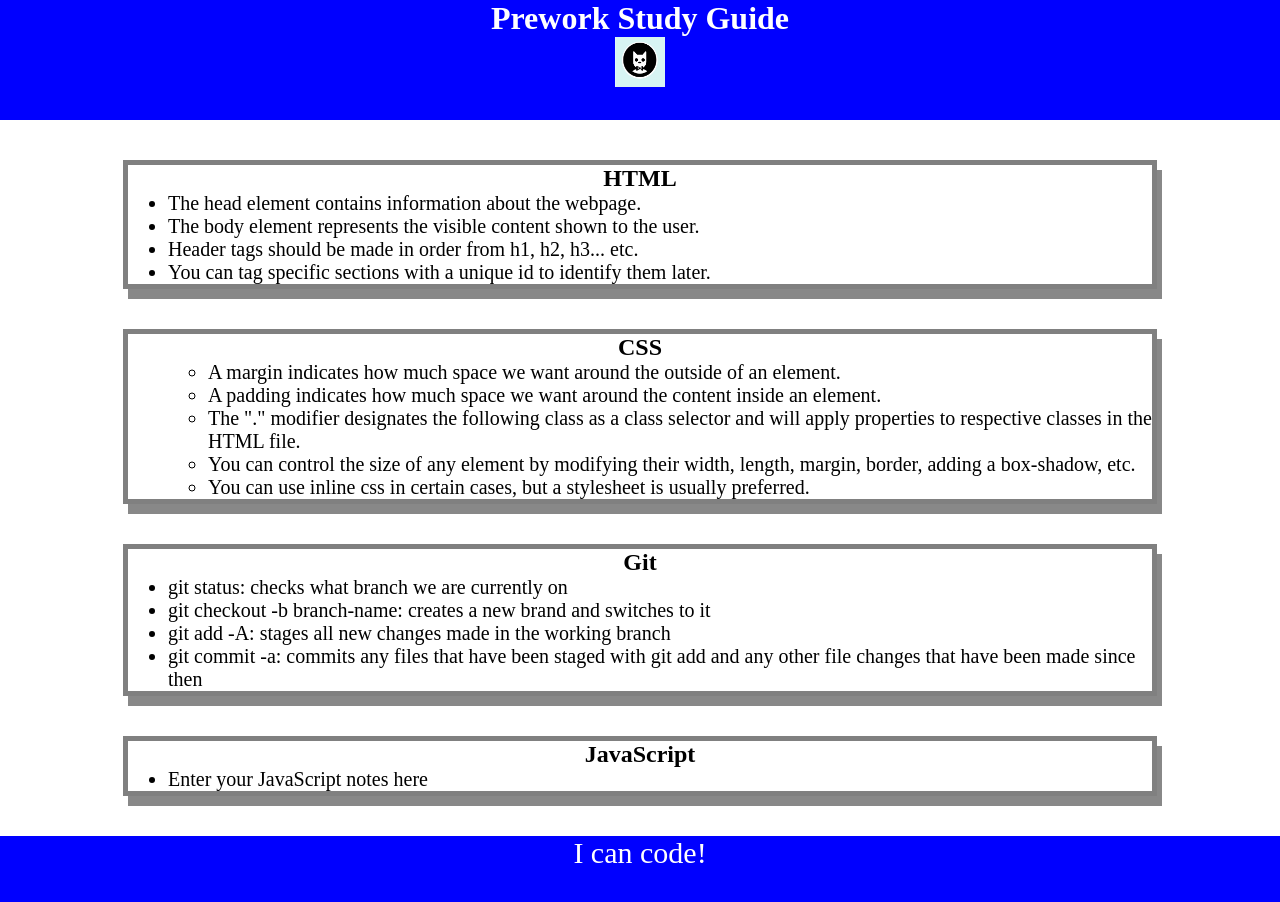
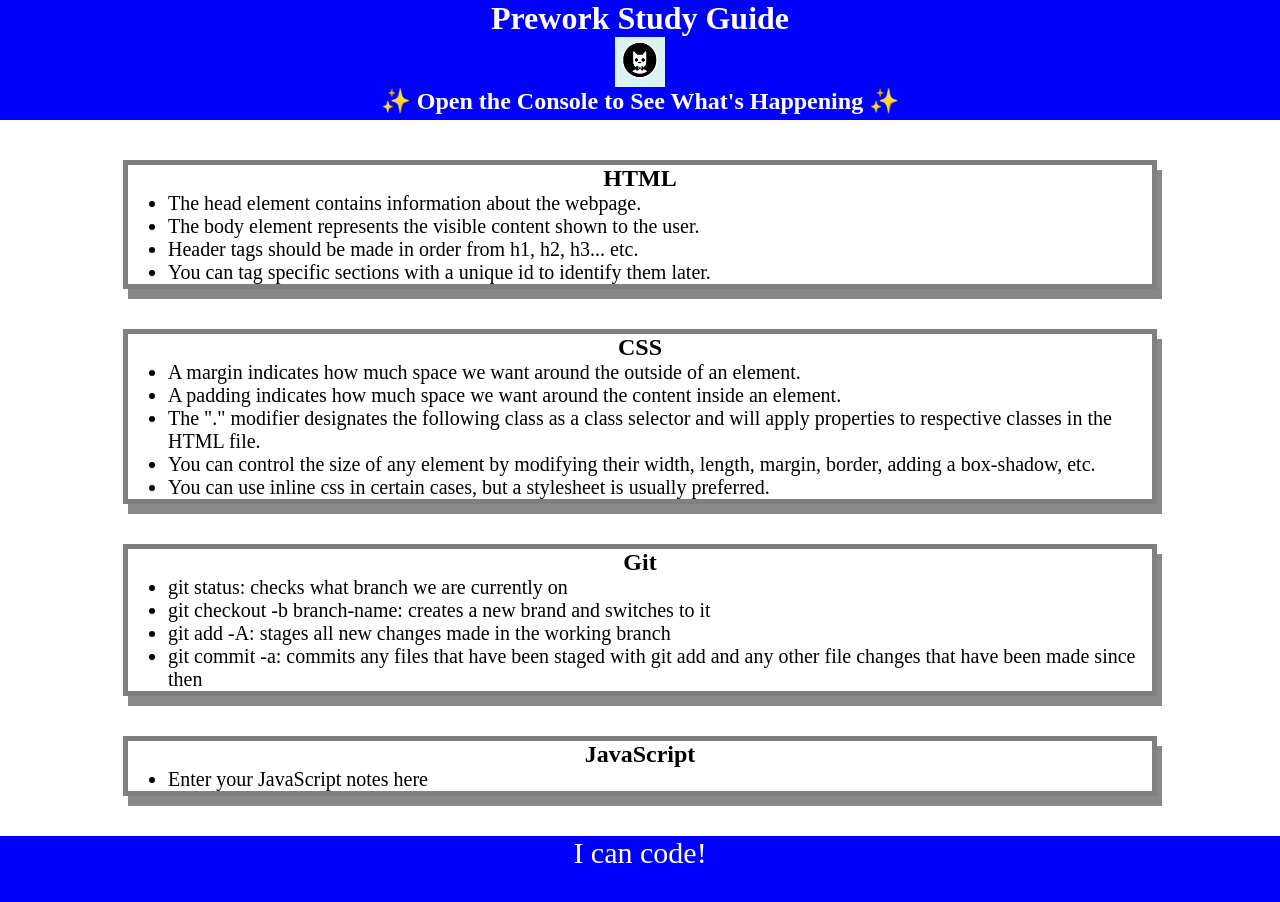
Before and after one commit to PeterKim89/prework-study-guide, a plain HTML site: page index.html in a window 1280 px wide. Drawn offline with Linux system fonts and the light colour scheme.

Commit message:
added JavaScript to the project

```diff
--- /dev/null
+++ b/assets/script.js
@@ -0,0 +1,20 @@
+var topics = ['HTML', 'CSS', 'Git', 'JavaScript'];
+
+for(var x = 0; x < topics.length; x++) {
+    console.log(topics[x]);
+}
+
+
+/*
+if (topic === 'HTML') {
+  console.log("Let's study HTML!");
+} else if (topic === 'CSS') {
+  console.log("Let's study CSS!");
+} else if (topic === 'Git') {
+  console.log("Let's study Git!");
+} else if (topic === 'JavaScript') {
+  console.log("Let's study JavaScript!");
+} else {
+  console.log('Please try again!');
+}
+*/
--- a/index.html
+++ b/index.html
@@ -11,6 +11,7 @@
     <header id="top">
       <h1>Prework Study Guide</h1>
       <img src="./assets/bowtie-cat.png" alt="Profile image of cat wearing a bow tie." />
+      <h2>✨ Open the Console to See What's Happening ✨</h2>
     </header>
     <main>
 
@@ -26,7 +27,6 @@
 
       <section class="card" id="css-section">
         <h2>CSS</h2>
-        <ul>
           <ul>
             <li>A margin indicates how much space we want around the outside of an element.</li>
             <li>A padding indicates how much space we want around the content inside an element.</li>
@@ -34,7 +34,6 @@
             <li>You can control the size of any element by modifying their width, length, margin, border, adding a box-shadow, etc.</li>
             <li>You can use inline css in certain cases, but a stylesheet is usually preferred.</li>
           </ul>
-        </ul>
       </section>
 
       <section class="card" id="git-section">
@@ -58,5 +57,6 @@
     <footer>
       <p>I can code!</p>
     </footer>
+    <script src="./assets/script.js"></script>
   </body>
 </html>
```
